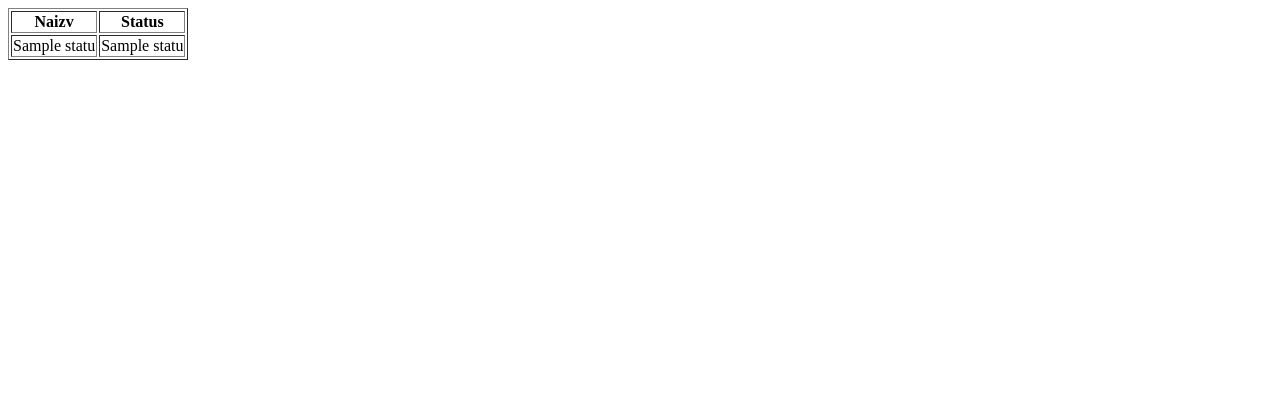
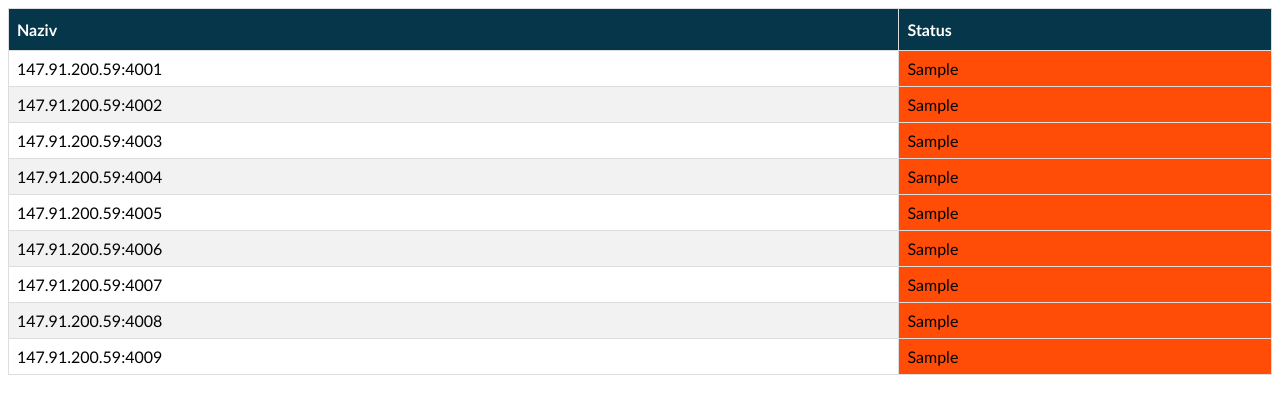
Before and after one commit to bishke/PyMT-connections, a Flask app: template templates/home.html in a window 1280 px wide. Shown: the top 414 px of the page. Run offline with Flask 2, Linux system fonts and the light colour scheme; the template is opened without the code that fills it: most values are stand-ins (such as "Sample title", 1, 10 or a date in 2020).

Commit message:
17022021-1

```diff
--- /dev/null
+++ b/static/css/style.css
@@ -0,0 +1,28 @@
+#ktivna{
+  background-color: aqua;
+}
+#neaktivna{
+  background-color: rgb(255, 81, 0);
+}
+table#adrese {
+    font-size:16px;
+    font-family: "Trebuchet MS", Arial, Helvetica, sans-serif;
+    border-collapse: collapse;
+    border-spacing: 0;
+    width: 100%;
+}
+
+#adrese td, #adrese th {
+    border: 1px solid #ddd;
+    text-align: left;
+    padding: 8px;
+}
+
+#adrese tr:nth-child(even){background-color: #f2f2f2}
+
+#adrese th {
+    padding-top: 11px;
+    padding-bottom: 11px;
+    background-color: #053649;
+    color: white;
+}
--- a/templates/home.html
+++ b/templates/home.html
@@ -4,31 +4,109 @@
     <meta charset="UTF-8">
     <meta name="viewport" content="width=device-width, initial-scale=1.0">
     <meta http-equiv="refresh" content="30" />
-    <link rel="stylesheet" type="text/css" media="screen" href="static/style.css">
+    <link rel="stylesheet" type="text/css" media="screen" href="/static/css/style.css">
     <title>Monitoring Umetnici</title>
-
+    <style>
+        #aktivna {background-color: aqua;}
+        #neaktivna {background-color:rgb(255, 76, 6);}
+    </style>
 </head>
 <body>
 
-
-
-                <table border="1">
+    <table id="adrese">
         <thead>
             <tr>
 
-                            <th>Naizv</th>
+                <th>Naziv</th>
                 <th>Status</th>
             </tr>
         </thead>
 
         <tbody>
-                        {% for  i,j in status.items() %}
+
             <tr>
 
-                            <td>{{i}}</td>
-                            <td>{{j}}</td>
+                <td>147.91.200.59:4001</td>
+                {% if status['147.91.200.59:4001']=="aktivna"%}
+                <td id="aktivna">{{ status['147.91.200.59:4001'] }}</td>
+                {% else %}
+                <td id="neaktivna">{{ status['147.91.200.59:4001'] }}</td>
+                {% endif %}
             </tr>
-                        {% endfor %}
+
+            <tr class="alt">
+
+                <td>147.91.200.59:4002</td>
+                {% if status['147.91.200.59:4002']=="aktivna"%}
+                <td id="aktivna">{{ status['147.91.200.59:4002'] }}</td>
+                {% else %}
+                <td id="neaktivna">{{ status['147.91.200.59:4002'] }}</td>
+                {% endif %}
+            </tr>
+
+            <tr>
+                <td>147.91.200.59:4003</td>
+                {% if status['147.91.200.59:4003']=="aktivna"%}
+                <td id="aktivna">{{ status['147.91.200.59:4003'] }}</td>
+                {% else %}
+                <td id="neaktivna">{{ status['147.91.200.59:4003'] }}</td>
+                {% endif %}
+            </tr>
+
+            <tr class="alt">
+                <td>147.91.200.59:4004</td>
+                {% if status['147.91.200.59:4004']=="aktivna"%}
+                <td id="aktivna">{{ status['147.91.200.59:4004'] }}</td>
+                {% else %}
+                <td id="neaktivna">{{ status['147.91.200.59:4004'] }}</td>
+                {% endif %}
+            </tr>
+
+            <tr>
+                <td>147.91.200.59:4005</td>
+                {% if status['147.91.200.59:4005']=="aktivna"%}
+                <td id="aktivna">{{ status['147.91.200.59:4005'] }}</td>
+                {% else %}
+                <td id="neaktivna">{{ status['147.91.200.59:4005'] }}</td>
+                {% endif %}
+            </tr>
+
+            <tr class="alt">
+                <td>147.91.200.59:4006</td>
+                {% if status['147.91.200.59:4006']=="aktivna"%}
+                <td id="aktivna">{{ status['147.91.200.59:4006'] }}</td>
+                {% else %}
+                <td id="neaktivna">{{ status['147.91.200.59:4006'] }}</td>
+                {% endif %}
+            </tr>
+
+            <tr>
+                <td>147.91.200.59:4007</td>
+                {% if status['147.91.200.59:4007']=="aktivna"%}
+                <td id="aktivna">{{ status['147.91.200.59:4007'] }}</td>
+                {% else %}
+                <td id="neaktivna">{{ status['147.91.200.59:4007'] }}</td>
+                {% endif %}
+            </tr>
+
+            <tr class="alt">
+                <td>147.91.200.59:4008</td>
+                {% if status['147.91.200.59:4008']=="aktivna"%}
+                <td id="aktivna">{{ status['147.91.200.59:4008'] }}</td>
+                {% else %}
+                <td id="neaktivna">{{ status['147.91.200.59:4008'] }}</td>
+                {% endif %}
+            </tr>
+
+            <tr>
+                <td>147.91.200.59:4009</td>
+                {% if status['147.91.200.59:4009']=="aktivna"%}
+                <td id="aktivna">{{ status['147.91.200.59:4009'] }}</td>
+                {% else %}
+                <td id="neaktivna">{{ status['147.91.200.59:4009'] }}</td>
+                {% endif %}
+            </tr>
+
         </tbody>
 
     </table>
```
Also changed, not shown: static/style.css (deleted). Lines whose indentation alone changed are shown as unchanged.
